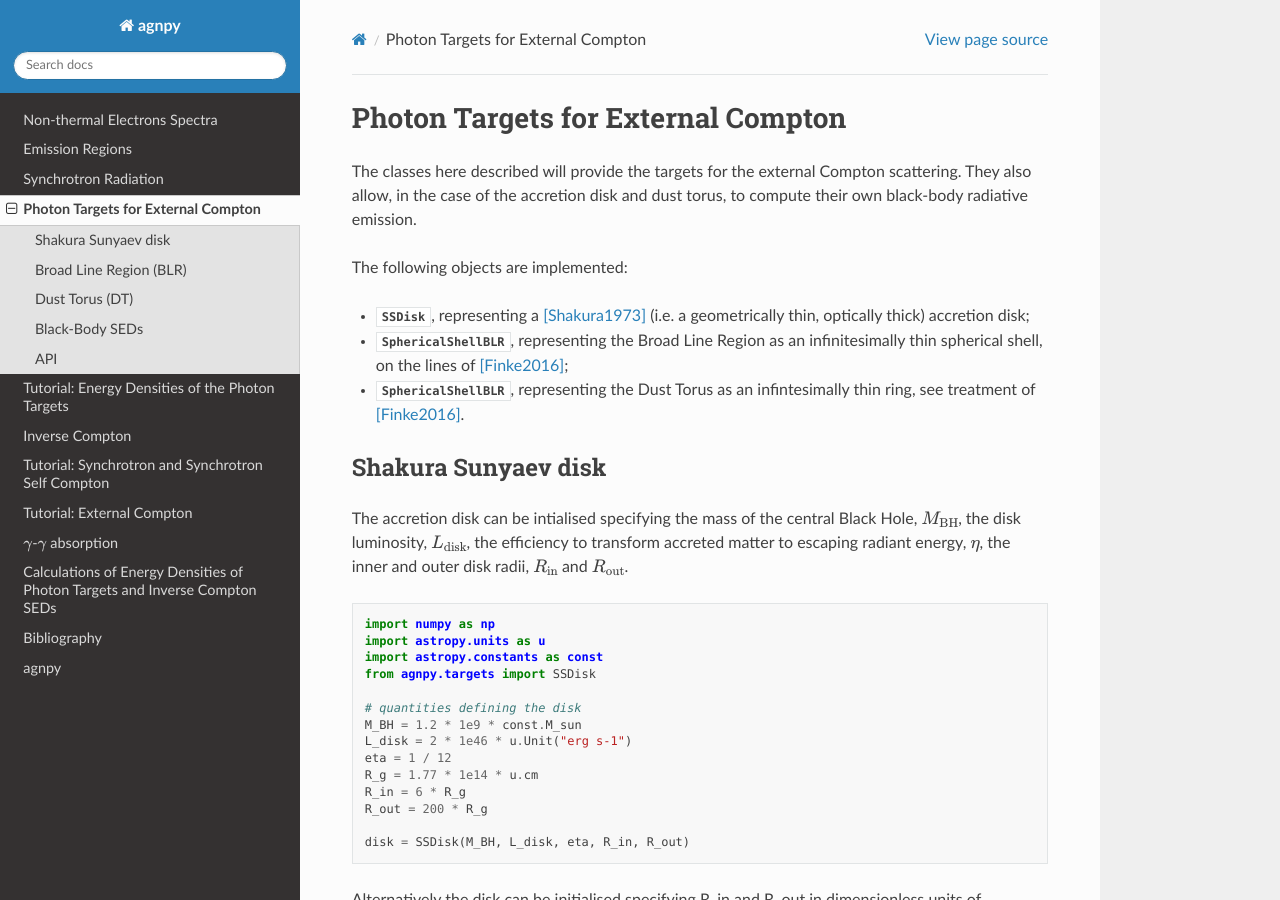
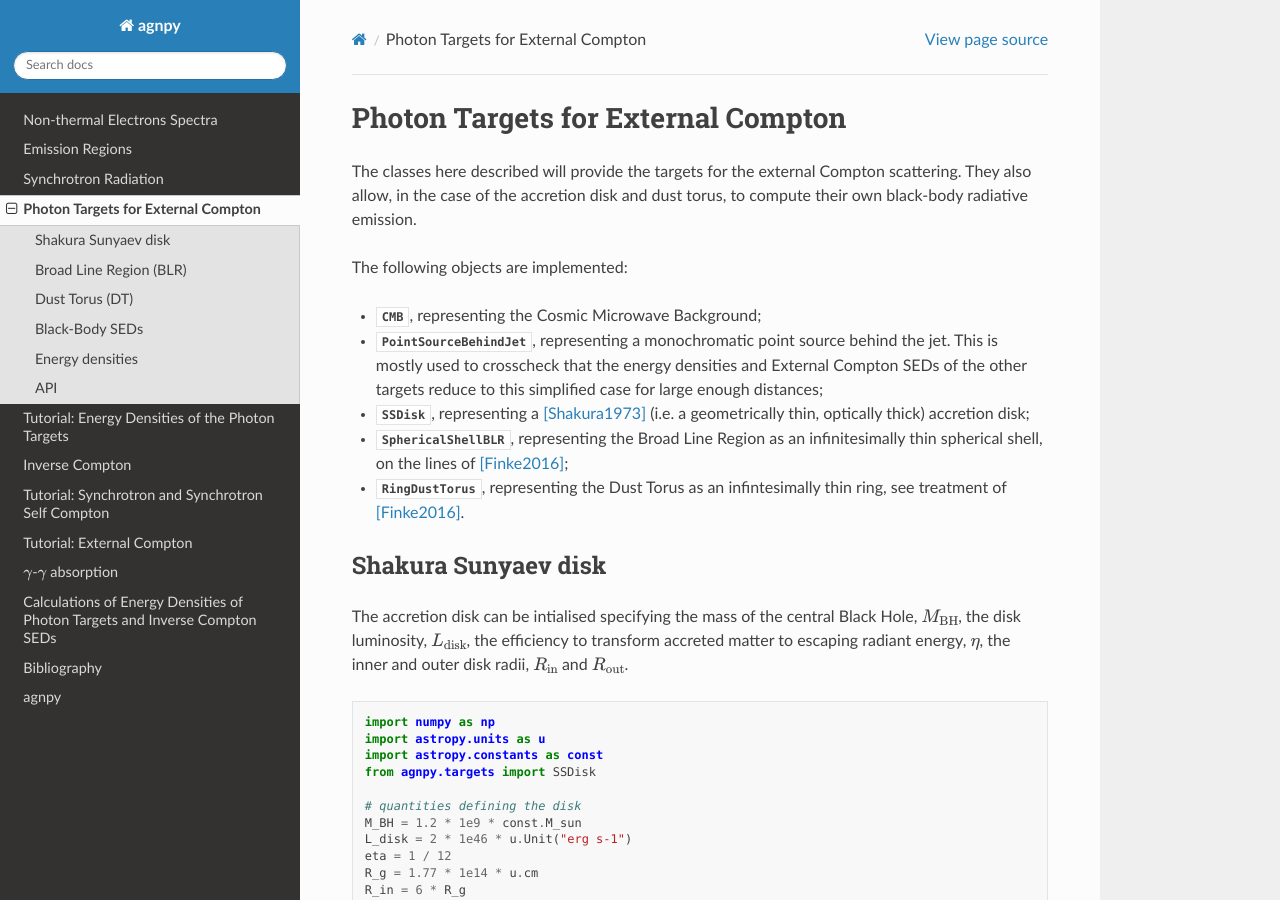
Before and after one commit to cosimoNigro/agnpy, a Sphinx documentation site: the page built from docs/targets.rst, in a window 1280 px wide and 900 px high. Built offline with Sphinx 7.4.7 and the Read the Docs theme 2.0.0, drawn with Linux system fonts in a browser that asks for light colours; some of the changed text lies outside the part shown.

```diff
--- a/docs/compton.rst
+++ b/docs/compton.rst
@@ -139,8 +139,9 @@ let us plot the resulting SED:
     :width: 500px
     :align: center
 
+You can use any object in the :py:mod:`~agnpy.targets` module as target for external Compton.
 For more examples of Inverse Compton radiation and reproduction of literature results,
-check the external compton tutorial.
+check the `tutorial notebook on external Compton <tutorials/external_compton.html>`_.
 
 
 API
--- a/docs/conf.py
+++ b/docs/conf.py
@@ -22,7 +22,7 @@ copyright = "2019, Cosimo Nigro"
 author = "Cosimo Nigro"
 
 # The full version, including alpha/beta/rc tags
-release = "0.0.5"
+release = "0.0.6"
 
 
 # -- General configuration ---------------------------------------------------
--- a/docs/synchrotron.rst
+++ b/docs/synchrotron.rst
@@ -86,7 +86,7 @@ Let us examine the different SEDs produced by the normal and self-absorbed synch
     :align: center
 
 For more examples of Synchrotron radiation and cross-checks of literature results, check the
-synchrotron and ssc tutorial.
+check the `tutorial notebook on synchrotron and sycnrotron self Compton <tutorials/synchrotron_self_compton.html>`_.
 
 
 API
--- a/docs/targets.rst
+++ b/docs/targets.rst
@@ -8,11 +8,17 @@ They also allow, in the case of the accretion disk and dust torus, to compute th
 
 The following objects are implemented:
 
+* :class:`~agnpy.targets.CMB`, representing the Cosmic Microwave Background;
+
+* :class:`~agnpy.targets.PointSourceBehindJet`, representing a monochromatic point source behind the jet.
+  This is mostly used to crosscheck that the energy densities and External Compton SEDs of the other targets reduce to
+  this simplified case for large enough distances;
+
 * :class:`~agnpy.targets.SSDisk`, representing a [Shakura1973]_ (i.e. a geometrically thin, optically thick) accretion disk;
 
 * :class:`~agnpy.targets.SphericalShellBLR`, representing the Broad Line Region as an infinitesimally thin spherical shell, on the lines of [Finke2016]_;
 
-* :class:`~agnpy.targets.SphericalShellBLR`, representing the Dust Torus as an infintesimally thin ring, see treatment of [Finke2016]_.
+* :class:`~agnpy.targets.RingDustTorus`, representing the Dust Torus as an infintesimally thin ring, see treatment of [Finke2016]_.
 
 Shakura Sunyaev disk
 --------------------
@@ -154,6 +160,11 @@ and the redshift of the galaxy have to be specified.
     :align: center
 
 
+Energy densities
+----------------
+`agnpy` allows also to compute the energy densities produced by the photon targets,
+check the `tutorial notebook on energy densities <tutorials/energy_densities.html>`_.
+
 API
 ---
 
--- a/setup.py
+++ b/setup.py
@@ -5,7 +5,7 @@ with open("README.md", "r") as fh:
 
 setuptools.setup(
     name="agnpy",
-    version="0.0.5",
+    version="0.0.6",
     author="Cosimo Nigro",
     author_email="cosimonigro2@gmail.com.com",
     description="Modelling jetted Active Galactic Nuclei radiative processes with python",
```
